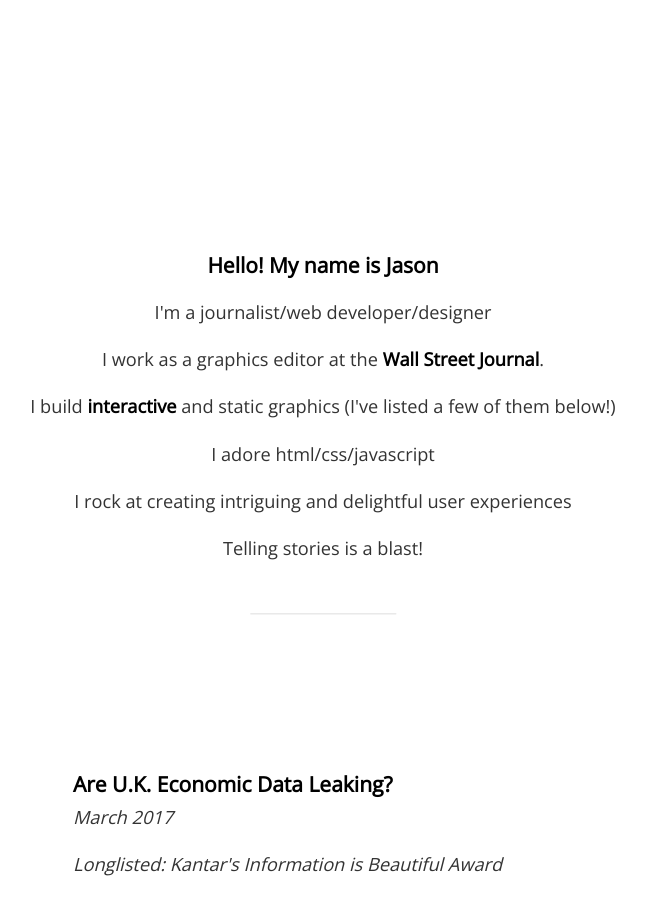
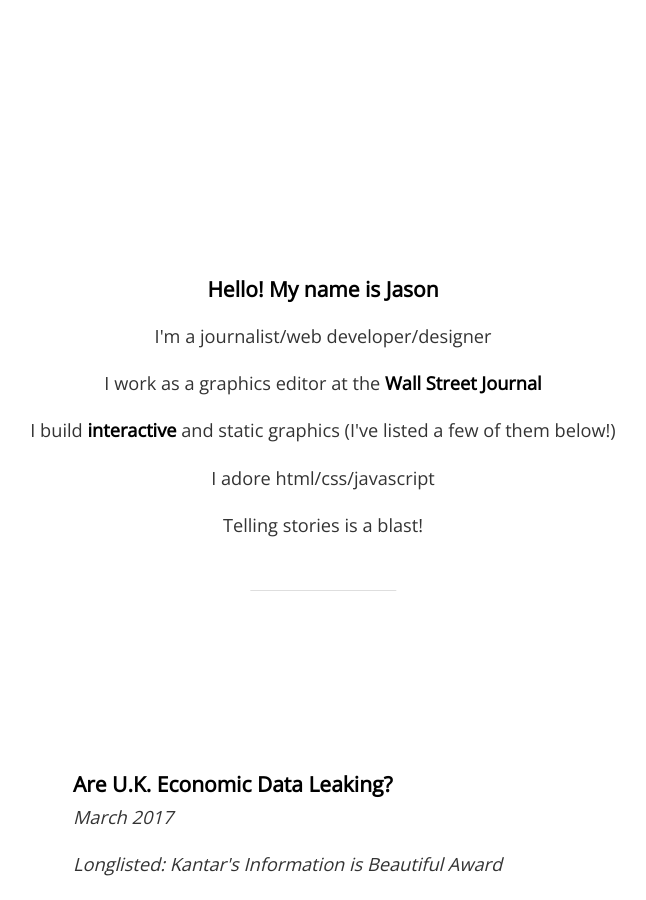
Before and after one commit to jasonleefrench/JasonLeeFrench.github.io, a Jekyll site: the page built from index.md, in a window 1280 px wide and 900 px high. Shown: the whole window, without its empty margins (317-963 px from the left). Built offline with Jekyll 4.4.1, drawn with Linux system fonts in a browser that asks for light colours.

Commit message:
parse down copy

```diff
--- a/_layouts/home.html
+++ b/_layouts/home.html
@@ -34,10 +34,9 @@
       <div class="about-holder">
         <h2>Hello! My name is Jason</h2>
         <p>I'm a journalist/web developer/designer</p>
-        <p>I work as a graphics editor at the <a href="https://twitter.com/WSJGraphics">Wall Street Journal</a>.</p>
+        <p>I work as a graphics editor at the <a href="https://twitter.com/WSJGraphics">Wall Street Journal</a></p>
         <p>I build <a href='https://www.google.co.uk/search?q="jason+french"+site:wsj.com'>interactive</a> and static graphics (I've listed a few of them below!)</p>
         <p>I adore html/css/javascript</p>
-        <p>I rock at creating intriguing and delightful user experiences</p>
         <p>Telling stories is a blast!</p>
         <hr />
       </div>
```
